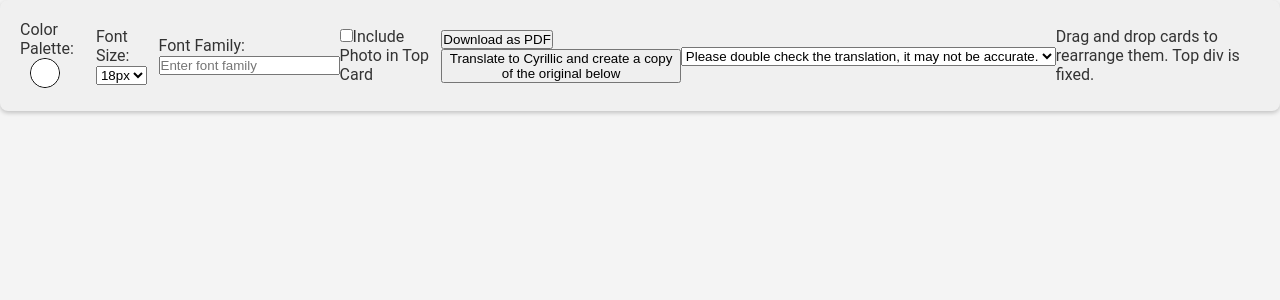
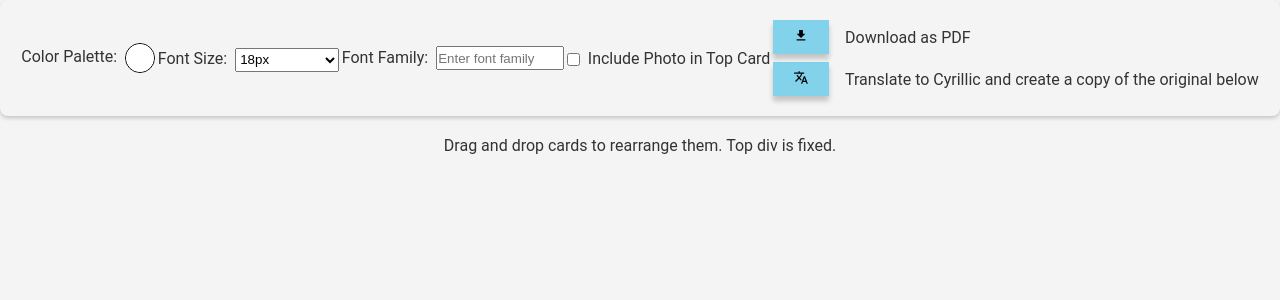
Before and after one commit to Nikola094/CV-application, a React (Vite) app: page / in a window 1280 px wide. Shown: the top 300 px of the page. Built offline with nearby package versions, Linux system fonts and the light colour scheme.

Commit message:
finished control panel html and css

```diff
--- a/src/control-panel.jsx
+++ b/src/control-panel.jsx
@@ -1,14 +1,20 @@
+import downloadIcon from './assets/download.svg';
+import translateIcon from './assets/translate.svg';
+
+
 function ControlPanel() {
     return (
+        <>
         <div className="control-panel" style={{
             display: 'flex',
             flexDirection: 'row',
             alignItems: 'center',
             justifyContent: 'space-around',
             padding: '20px',
-            backgroundColor: '#f0f0f0',
+            backgroundColor: 'hsla(0, 0%, 94%, 0.07)',
             borderRadius: '8px',
             boxShadow: '0 2px 4px rgba(0, 0, 0, 0.2)',
+
         }}>
             <div className="color-picker">
                 <label htmlFor="color-palette">Color Palette:</label>
@@ -18,12 +24,18 @@ function ControlPanel() {
             width: '30px',
             height: '30px',
             cursor: 'pointer',
-            margin: '0 10px',
+            marginLeft: '0.5rem',
+            verticalAlign: 'middle',
          }}/>
             </div>
             <div className="font-size-picker">
                 <label htmlFor="font-size">Font Size:</label>
-                <select id="font-size" name="font-size">
+                <select id="font-size" name="font-size" style={{
+                    height: '1.5rem',
+                    width: '6.5rem',
+                    marginTop: '0.2rem',
+                    marginLeft: '0.5rem',
+                }}>
                     <option value="18">18px</option>
                     <option value="16">16px</option>
                     <option value="14">14px</option>
@@ -32,27 +44,60 @@ function ControlPanel() {
             <div className="font-family-picker">
                 <label htmlFor="font-family">Font Family:</label>
                 <input type="text" id="font-family" name="font-family"
-                       placeholder="Enter font family" />
+                       placeholder="Enter font family" style={{
+            width: '8rem',
+            height: '1.5rem',
+            marginLeft: '0.5rem',
+                       }} />
             </div>
             <div className="photo-checkbox">
                 <label htmlFor="include-photo">
-                    <input type="checkbox" id="include-photo" name="include-photo" />
+                    <input type="checkbox" id="include-photo" name="include-photo" style={{
+                        marginRight: '0.5rem',
+                        cursor: 'pointer',
+                        verticalAlign: 'middle',
+                    }} />
                     Include Photo in Top Card
                 </label>
             </div>
-            <div className="actions">
-                <button id="download-pdf">Download as PDF</button>
-                <button id="translate-cyrillic">Translate to Cyrillic and create a copy of the original below</button>
+                <div className="actions">
+                <button id="download-pdf-btn" style={{
+                        background: '#1ab3e683',
+                        boxShadow: '0 5px 5px 0 rgba(0,0,0,0.2)',
+                        border: 'none',
+                        padding: '0.5rem',
+                        marginRight: '1rem',
+                        cursor: 'pointer',}}>
+                    <img src={downloadIcon} alt="Download as PDF" style={{ width: '40px', height: '15px' }} />
+                </button>
+                <label htmlFor="download-pdf-btn">Download as PDF</label>
+                <div>
+                    <button id="translate-cyrillic-btn" style={{
+                        background: '#1ab3e683',
+                        boxShadow: '0 5px 5px 0 rgba(0,0,0,0.2)',
+                        border: 'none',
+                        padding: '0.5rem',
+                        marginRight: '1rem',
+                        marginTop: '0.5rem',
+                        cursor: 'pointer',}}>
+                    <img src={translateIcon} alt="Translate to Cyrillic" style={{ width: '40px', height: '15px' }} />
+                    </button>
+                    <label htmlFor="translate-cyrillic-btn">Translate to Cyrillic and create a copy of the original below</label>
+                    <select id="translation-warning" style={{ display: 'none' }}>
+                    <option value="">Please double check the translation, it may not be accurate.</option>
+                    </select>
+                </div>
+                </div>
+    </div>
+            <div className="draggable-info" style={{
+                display: 'flex',
+                justifyContent: 'center',
+                marginTop: '20px',
+            }}>
+                <p>Drag and drop cards to rearrange them. Top div is fixed.</p>
+
             </div>
-            <div className="warning-message">
-                <select id="translation-warning">
-                    <option value="">Please double check the translation, it may not be accurate.</option>
-                </select>
-            </div>
-            <div className="draggable-info">
-                <p>Drag and drop cards to rearrange them. Top div is fixed.</p>
-            </div>
-    </div>
+      </>
     )
 }
 
```
Also changed, not shown: src/assets/download.svg (added), src/assets/translate.svg (added).
